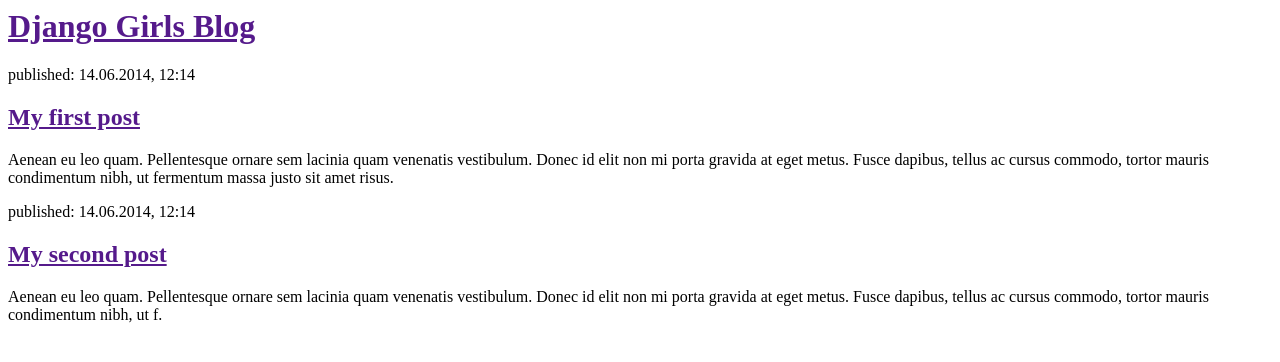
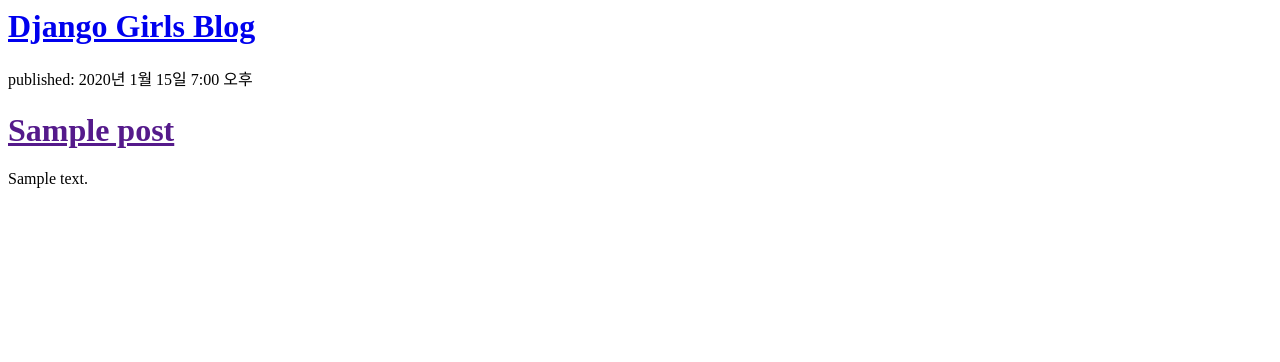
Before and after one commit to Pirogramming-20/JungHyeonJeong, a Django app: template djangogirls/blog/templates/blog/post_list.html in a window 1280 px wide. Shown: the top 362 px of the page. Run offline with Django 5.2, Linux system fonts and the light colour scheme; the template is opened without the code that fills it: values that come from a table or form of the project are taken from there, others are empty; tables that the repository leaves empty hold one stand-in row (values such as "Sample post").

Commit message:
Django 템플릿

```diff
--- a/djangogirls/blog/templates/blog/post_list.html
+++ b/djangogirls/blog/templates/blog/post_list.html
@@ -4,10 +4,10 @@
     </head>
     <body>
         <div>
-            <h1><a href="">Django Girls Blog</a></h1>
+            <h1><a href="/">Django Girls Blog</a></h1>
         </div>
 
-        <div>
+        <!-- <div>
             <p>published: 14.06.2014, 12:14</p>
             <h2><a href="">My first post</a></h2>
             <p>Aenean eu leo quam. Pellentesque ornare sem lacinia quam venenatis vestibulum. Donec id elit non mi porta gravida at eget metus. Fusce dapibus, tellus ac cursus commodo, tortor mauris condimentum nibh, ut fermentum massa justo sit amet risus.</p>
@@ -17,6 +17,14 @@
             <p>published: 14.06.2014, 12:14</p>
             <h2><a href="">My second post</a></h2>
             <p>Aenean eu leo quam. Pellentesque ornare sem lacinia quam venenatis vestibulum. Donec id elit non mi porta gravida at eget metus. Fusce dapibus, tellus ac cursus commodo, tortor mauris condimentum nibh, ut f.</p>
-        </div>
+        </div> -->
+
+        {% for post in posts %}
+            <div>
+                <p>published: {{post.published_data}}</p>
+                <h1><a href="">{{post.title}}</a></h1>
+                <p>{{post.text|linebreaksbr}}</p>
+            </div>
+        {% endfor %}
     </body>
 </html>
--- a/djangogirls/blog/views.py
+++ b/djangogirls/blog/views.py
@@ -4,5 +4,5 @@
 
 # Create your views here.
 def post_list(request):
-    posts = Post.objects.filter(published_data__lte=timezone.now()).order_by('publisehd_data')
+    posts = Post.objects.filter(published_data__lte=timezone.now()).order_by('published_data')
     return render(request, 'blog/post_list.html', {'posts': posts})
```
